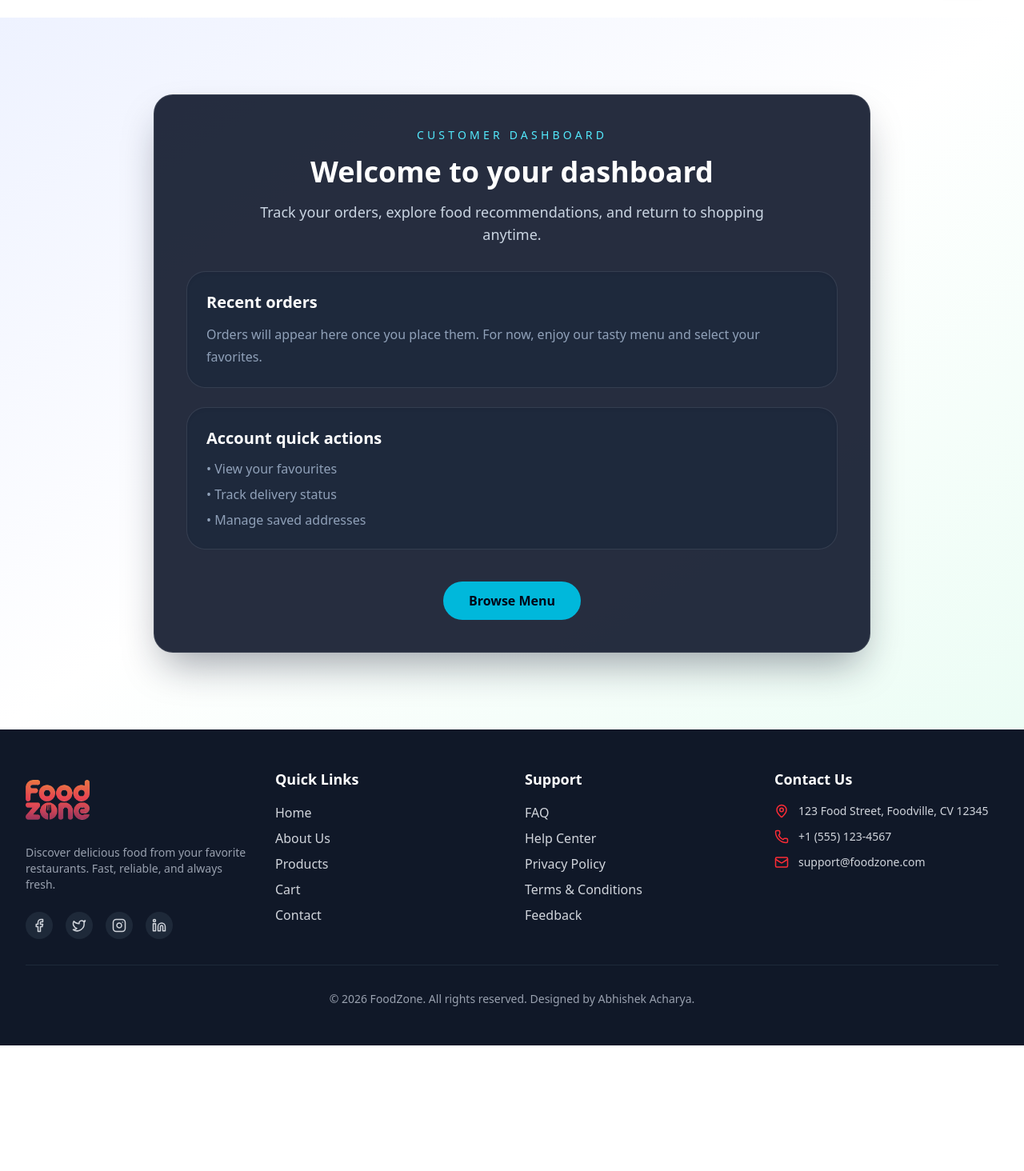
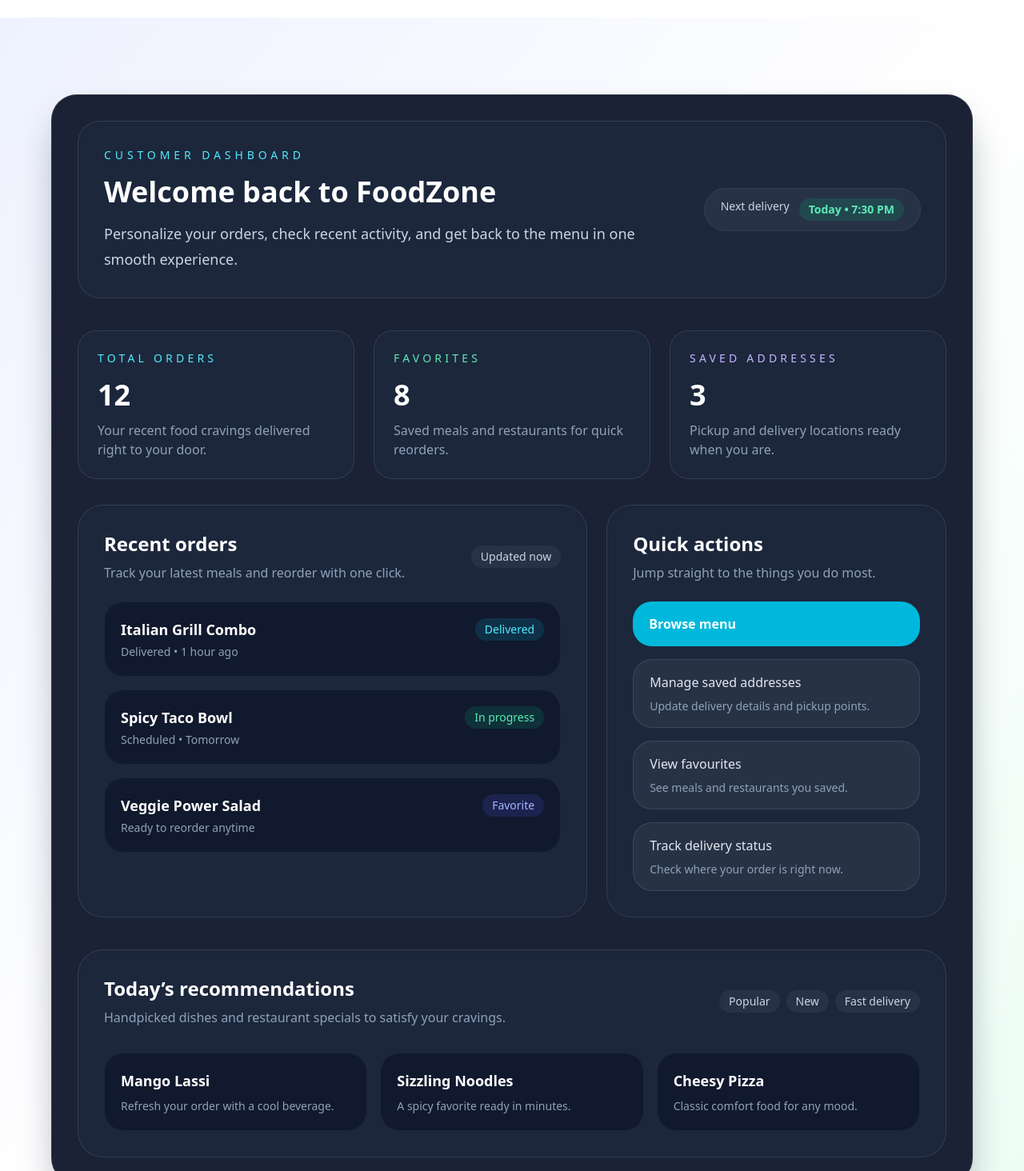
Before and after one commit to web-abhishek/FoodZone-Food-Ordering, a React (Vite) app: page /dashboard in a window 1280 px wide. Shown: the part 106-1570 px from the top of the page at 80% size. Before the commit the page ends 1413 px from the top, so only its background shows below. Built offline with nearby package versions, Linux system fonts and the light colour scheme; a web font is replaced by a local one.

Commit message:
Dashboard-ui

```diff
--- a/src/pages/Dashboard.jsx
+++ b/src/pages/Dashboard.jsx
@@ -3,38 +3,139 @@
 
 const Dashboard = () => {
   return (
-    <div className="min-h-screen bg-gradient-to-br from-indigo-50 via-white to-emerald-50 text-white py-24 px-4 sm:px-6 lg:px-8">
-      <div className="max-w-4xl mx-auto rounded-3xl border border-white/10 bg-slate-900/90 p-10 shadow-2xl shadow-slate-900/40">
-        <div className="mb-8 text-center">
-          <p className="text-sm uppercase tracking-[0.3em] text-cyan-300">Customer dashboard</p>
-          <h1 className="mt-4 text-4xl font-semibold">Welcome to your dashboard</h1>
-          <p className="mt-4 text-slate-300 text-lg max-w-2xl mx-auto">
-            Track your orders, explore food recommendations, and return to shopping anytime.
+    <div className="min-h-screen bg-linear-to-br from-indigo-50 via-white to-emerald-50 py-24 px-4 sm:px-6 lg:px-8">
+      <div className="max-w-6xl mx-auto rounded-4xl border border-white/10 bg-slate-900/95 p-8 shadow-2xl shadow-slate-900/40">
+        <div className="mb-10 rounded-[1.75rem] bg-slate-800/90 border border-white/10 p-8 shadow-inner">
+          <div className="flex flex-col gap-6 lg:flex-row lg:items-center lg:justify-between">
+            <div>
+              <p className="text-sm uppercase tracking-[0.35em] text-cyan-300">Customer dashboard</p>
+              <h1 className="mt-4 text-4xl font-semibold text-white">Welcome back to FoodZone</h1>
+              <p className="mt-4 max-w-2xl text-slate-300 text-lg leading-8">
+                Personalize your orders, check recent activity, and get back to the menu in one smooth experience.
               </p>
             </div>
-        <div className="grid gap-6 sm:grid-co`ls-2">
-          <div className="rounded-3xl bg-slate-800/80 p-6 border border-white/10 shadow-inner">
-            <h2 className="text-xl font-semibold text-white mb-3">Recent orders</h2>
-            <p className="text-slate-400 leading-7">
-              Orders will appear here once you place them. For now, enjoy our tasty menu and select your favorites.
-            </p>
-          </div>
-          <div className="rounded-3xl bg-slate-800/80 p-6 border border-white/10 shadow-inner">
-            <h2 className="text-xl font-semibold text-white mb-3">Account quick actions</h2>
-            <ul className="space-y-2 text-slate-400">
-              <li>• View your favourites</li>
-              <li>• Track delivery status</li>
-              <li>• Manage saved addresses</li>
-            </ul>
+            <div className="inline-flex rounded-full bg-white/5 px-5 py-3 text-slate-200 ring-1 ring-white/10">
+              <span className="text-slate-300 text-sm">Next delivery</span>
+              <span className="ml-3 rounded-full bg-emerald-500/15 px-3 py-1 text-emerald-300 text-sm font-semibold">
+                Today • 7:30 PM
+              </span>
             </div>
           </div>
-        <div className="mt-10 text-center">
+        </div>
+
+        <div className="grid gap-6 sm:grid-cols-2 lg:grid-cols-3 mb-8">
+          <div className="rounded-3xl bg-slate-800/90 p-6 border border-white/10 shadow-inner">
+            <p className="text-sm uppercase tracking-[0.3em] text-cyan-300">Total orders</p>
+            <p className="mt-4 text-4xl font-semibold text-white">12</p>
+            <p className="mt-3 text-slate-400">Your recent food cravings delivered right to your door.</p>
+          </div>
+          <div className="rounded-3xl bg-slate-800/90 p-6 border border-white/10 shadow-inner">
+            <p className="text-sm uppercase tracking-[0.3em] text-emerald-300">Favorites</p>
+            <p className="mt-4 text-4xl font-semibold text-white">8</p>
+            <p className="mt-3 text-slate-400">Saved meals and restaurants for quick reorders.</p>
+          </div>
+          <div className="rounded-3xl bg-slate-800/90 p-6 border border-white/10 shadow-inner">
+            <p className="text-sm uppercase tracking-[0.3em] text-violet-300">Saved addresses</p>
+            <p className="mt-4 text-4xl font-semibold text-white">3</p>
+            <p className="mt-3 text-slate-400">Pickup and delivery locations ready when you are.</p>
+          </div>
+        </div>
+
+        <div className="grid gap-6 lg:grid-cols-[1.2fr_0.8fr]">
+          <div className="rounded-4xl bg-slate-800/90 p-8 border border-white/10 shadow-inner">
+            <div className="flex items-center justify-between gap-4 mb-6">
+              <div>
+                <h2 className="text-2xl font-semibold text-white">Recent orders</h2>
+                <p className="mt-2 text-slate-400">Track your latest meals and reorder with one click.</p>
+              </div>
+              <span className="rounded-full bg-white/5 px-3 py-1 text-sm text-slate-300">Updated now</span>
+            </div>
+            <div className="space-y-4">
+              <div className="rounded-3xl bg-slate-900/80 p-5 border border-white/5">
+                <div className="flex items-start justify-between gap-4">
+                  <div>
+                    <p className="text-lg font-semibold text-white">Italian Grill Combo</p>
+                    <p className="mt-1 text-sm text-slate-400">Delivered • 1 hour ago</p>
+                  </div>
+                  <span className="rounded-full bg-cyan-500/15 px-3 py-1 text-sm text-cyan-300">Delivered</span>
+                </div>
+              </div>
+              <div className="rounded-3xl bg-slate-900/80 p-5 border border-white/5">
+                <div className="flex items-start justify-between gap-4">
+                  <div>
+                    <p className="text-lg font-semibold text-white">Spicy Taco Bowl</p>
+                    <p className="mt-1 text-sm text-slate-400">Scheduled • Tomorrow</p>
+                  </div>
+                  <span className="rounded-full bg-emerald-500/15 px-3 py-1 text-sm text-emerald-300">In progress</span>
+                </div>
+              </div>
+              <div className="rounded-3xl bg-slate-900/80 p-5 border border-white/5">
+                <div className="flex items-start justify-between gap-4">
+                  <div>
+                    <p className="text-lg font-semibold text-white">Veggie Power Salad</p>
+                    <p className="mt-1 text-sm text-slate-400">Ready to reorder anytime</p>
+                  </div>
+                  <span className="rounded-full bg-indigo-500/15 px-3 py-1 text-sm text-indigo-300">Favorite</span>
+                </div>
+              </div>
+            </div>
+          </div>
+
+          <div className="rounded-4xl bg-slate-800/90 p-8 border border-white/10 shadow-inner">
+            <div className="mb-6">
+              <h2 className="text-2xl font-semibold text-white">Quick actions</h2>
+              <p className="mt-2 text-slate-400">Jump straight to the things you do most.</p>
+            </div>
+            <div className="grid gap-4">
               <Link
                 to="/products"
-            className="inline-flex rounded-full bg-cyan-500 px-8 py-3 text-slate-950 font-semibold hover:bg-cyan-400 transition"
+                className="rounded-3xl bg-cyan-500 px-5 py-4 text-white font-semibold transition hover:bg-cyan-400"
               >
-            Browse Menu
+                Browse menu
               </Link>
+              <button className="rounded-3xl border border-white/10 bg-white/5 px-5 py-4 text-left text-slate-200 transition hover:bg-white/10">
+                Manage saved addresses
+                <span className="block mt-2 text-sm text-slate-400">Update delivery details and pickup points.</span>
+              </button>
+              <button className="rounded-3xl border border-white/10 bg-white/5 px-5 py-4 text-left text-slate-200 transition hover:bg-white/10">
+                View favourites
+                <span className="block mt-2 text-sm text-slate-400">See meals and restaurants you saved.</span>
+              </button>
+              <button className="rounded-3xl border border-white/10 bg-white/5 px-5 py-4 text-left text-slate-200 transition hover:bg-white/10">
+                Track delivery status
+                <span className="block mt-2 text-sm text-slate-400">Check where your order is right now.</span>
+              </button>
+            </div>
+          </div>
+        </div>
+
+          <div className="mt-10 rounded-4xl bg-slate-800/90 p-8 border border-white/10 shadow-inner">
+          <div className="flex flex-col gap-4 lg:flex-row lg:items-center lg:justify-between">
+            <div>
+              <h2 className="text-2xl font-semibold text-white">Today’s recommendations</h2>
+              <p className="mt-2 text-slate-400">Handpicked dishes and restaurant specials to satisfy your cravings.</p>
+            </div>
+            <div className="inline-flex flex-wrap gap-2">
+              <span className="rounded-full bg-white/5 px-3 py-1 text-sm text-slate-300">Popular</span>
+              <span className="rounded-full bg-white/5 px-3 py-1 text-sm text-slate-300">New</span>
+              <span className="rounded-full bg-white/5 px-3 py-1 text-sm text-slate-300">Fast delivery</span>
+            </div>
+          </div>
+
+          <div className="mt-8 grid gap-4 sm:grid-cols-3">
+            <div className="rounded-3xl bg-slate-900/80 p-5 border border-white/5">
+              <p className="text-lg font-semibold text-white">Mango Lassi</p>
+              <p className="mt-2 text-sm text-slate-400">Refresh your order with a cool beverage.</p>
+            </div>
+            <div className="rounded-3xl bg-slate-900/80 p-5 border border-white/5">
+              <p className="text-lg font-semibold text-white">Sizzling Noodles</p>
+              <p className="mt-2 text-sm text-slate-400">A spicy favorite ready in minutes.</p>
+            </div>
+            <div className="rounded-3xl bg-slate-900/80 p-5 border border-white/5">
+              <p className="text-lg font-semibold text-white">Cheesy Pizza</p>
+              <p className="mt-2 text-sm text-slate-400">Classic comfort food for any mood.</p>
+            </div>
+          </div>
         </div>
       </div>
     </div>
```
Lines whose indentation alone changed are shown as unchanged.
